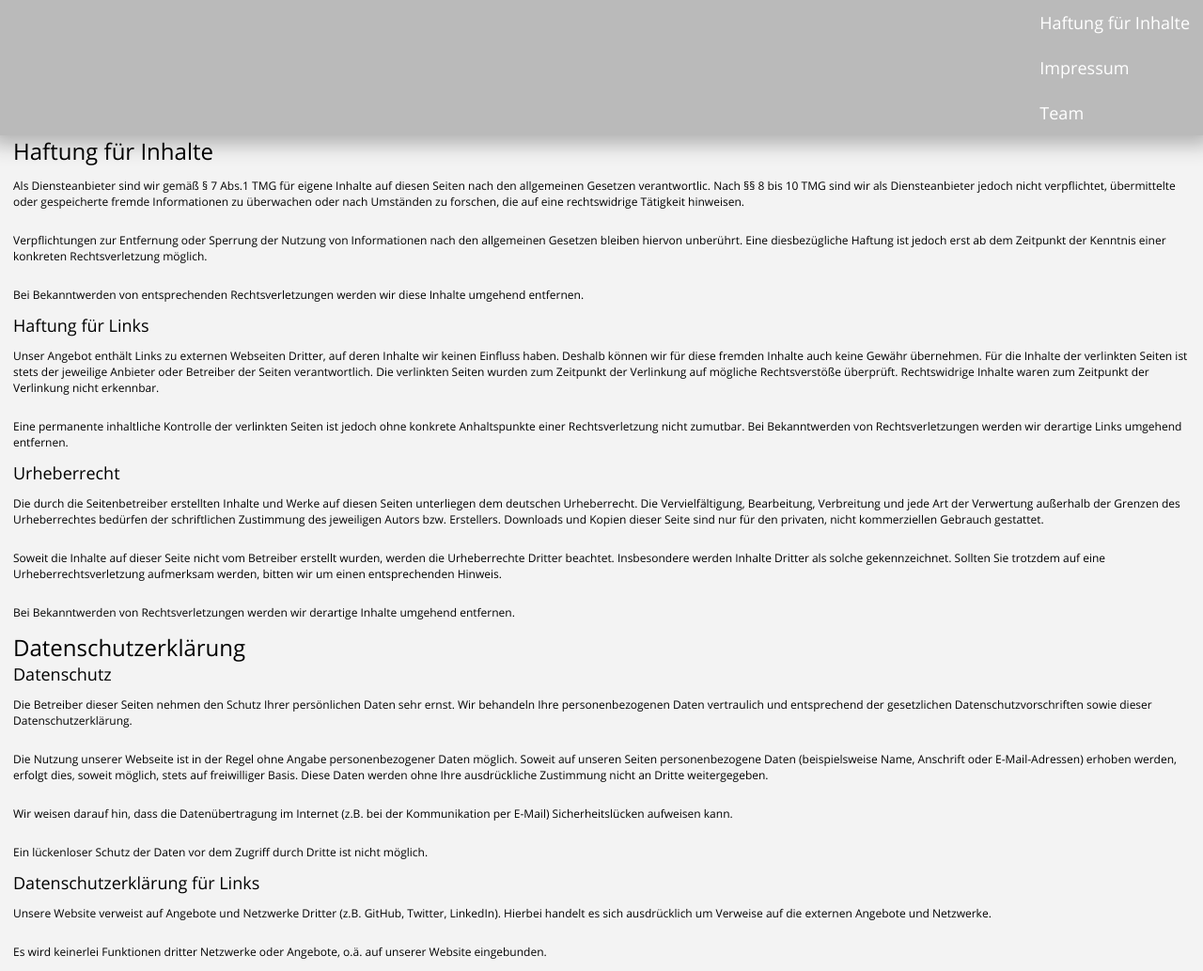
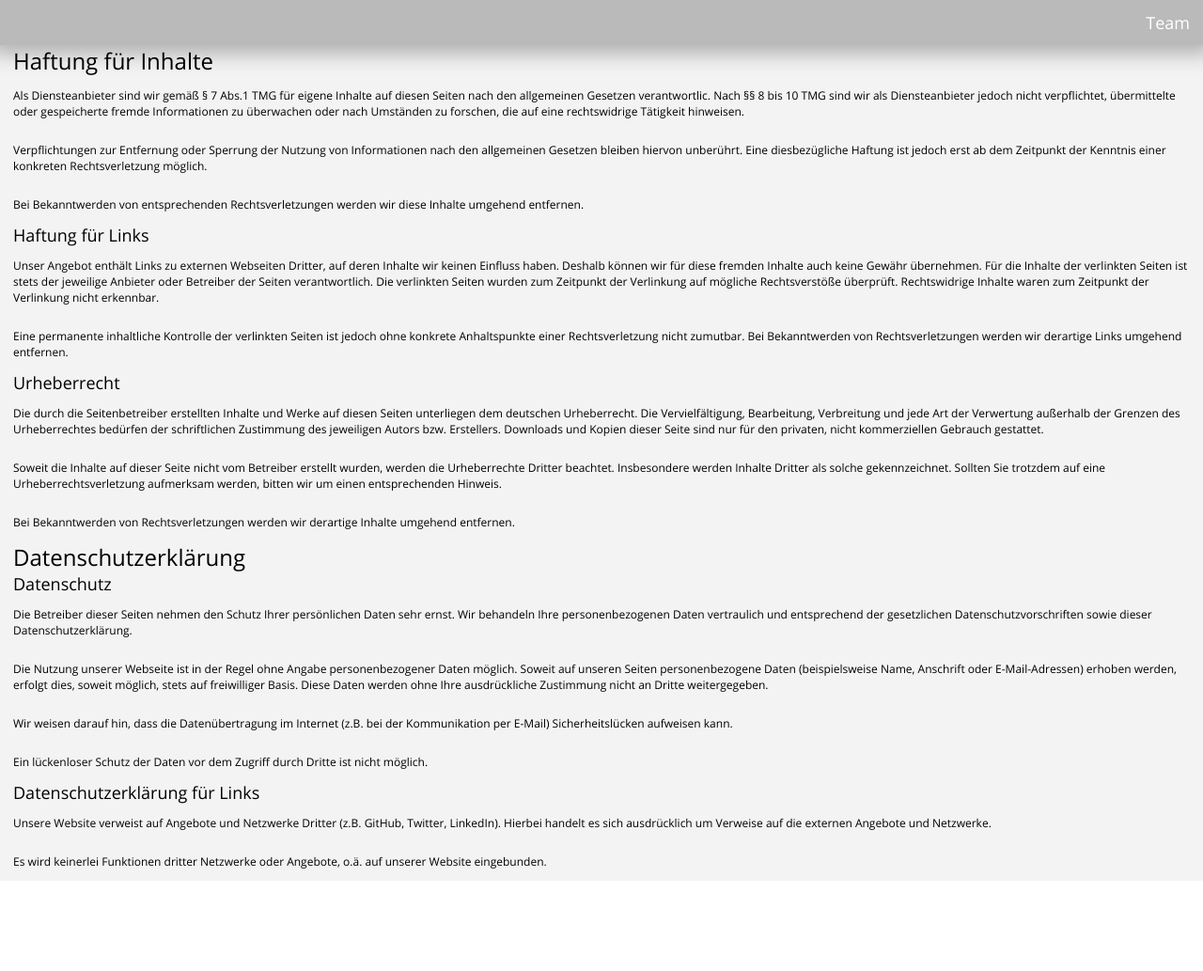
Before and after one commit to tscharke/vandermeer.github.io, a Jekyll site: the page built from disclaimer.md, in a window 1280 px wide. Shown: the whole page at 94% size. Built offline with Jekyll 4.4.1, drawn with Linux system fonts in a browser that asks for light colours; our own code applies the rules of GitHub Pages for plain Markdown files; after the commit the page ends 937 px from its top, so only the background shows below that.

```diff
--- a/_includes/header.html
+++ b/_includes/header.html
@@ -6,7 +6,7 @@
     <nav class="site-nav">
       <ul>
         {%- for path in page_paths -%}
-          {%- assign my_page = site.pages | where: "path", path | first -%}
+          {%- assign my_page = site.pages | where: "path", path | where: "visibility", "visible" | first -%}
           {%- if my_page.title -%}
           <li class="page-link">
             <a href="{{ my_page.url | relative_url }}">{{ my_page.title | escape }}</a>
--- a/assets/main.scss
+++ b/assets/main.scss
@@ -57,10 +57,10 @@ a {
   flex: 1;
   flex-direction: column;
   background: $COLOR_GRAY_LIGHT none;
+  padding-left: $PADDING;
+  padding-right: $PADDING;
 
   &.imprint {
-    padding-left: $PADDING;
-    padding-right: $PADDING;
     height: calc(100% - 3rem);
     font-size: .75rem;
 
```
Also changed, not shown: disclaimer.md (+1 -0 lines), imprint.md (+1 -0 lines), index.md (+1 -0 lines), team/thomas.scharke.md (+1 -0 lines).
